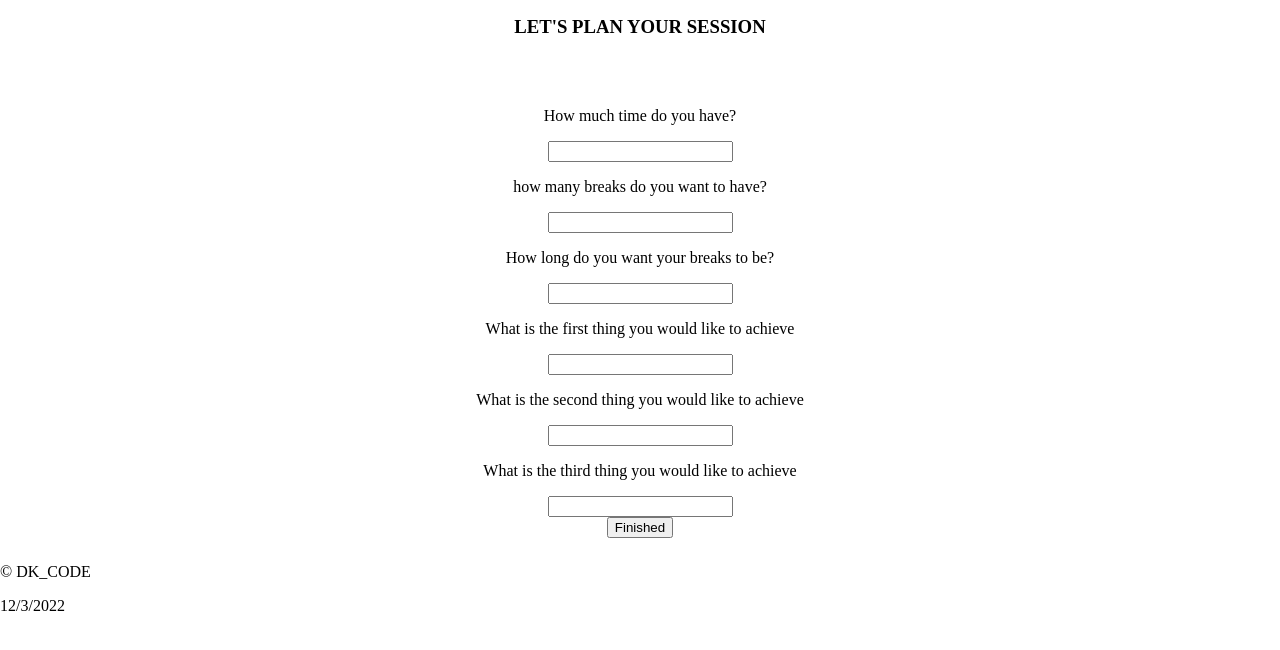
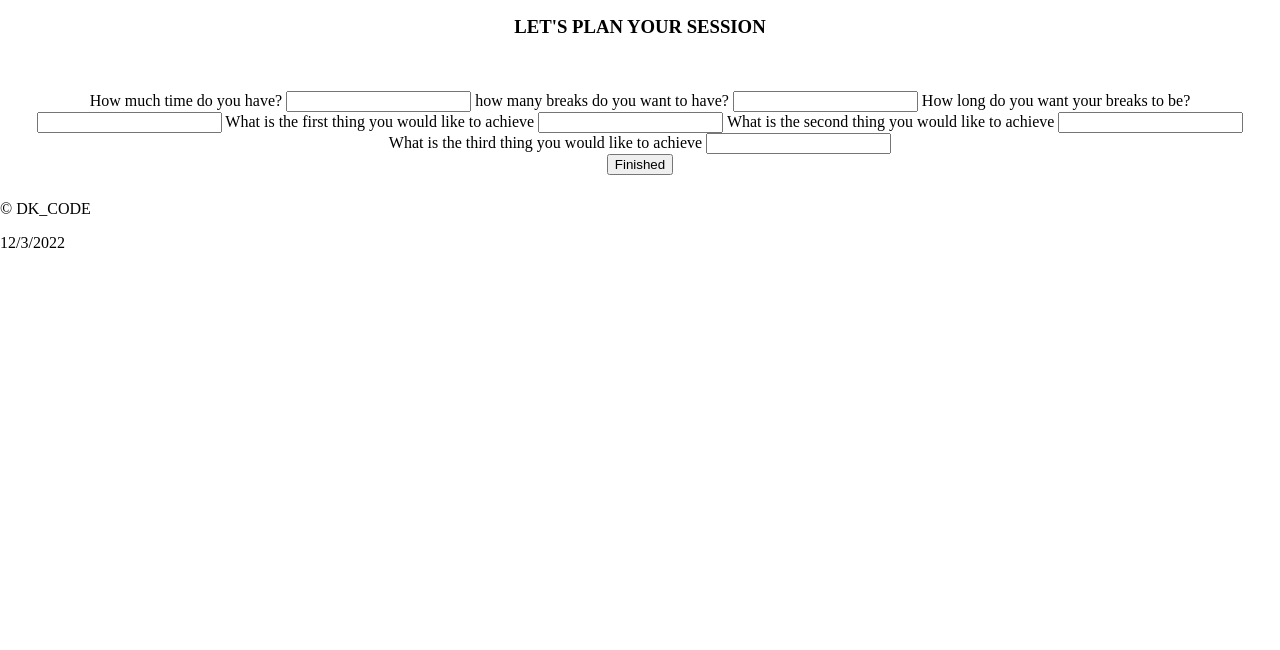
Before and after one commit to PHousden/Student-Planner, a plain HTML site: page src/main.html in a window 1280 px wide. Shown: the part 120-770 px from the top of the page. Drawn offline with Linux system fonts and the light colour scheme.

Commit message:
Edit the form

```diff
--- a/src/main.html
+++ b/src/main.html
@@ -21,20 +21,20 @@
 
 
     <main>
-      <div class="form">
-        <p>How much time do you have?</p>
+      <form class="form">
+        <label>How much time do you have?</label>
         <input type="text" />
-        <p>how many breaks do you want to have?</p>
+        <label>how many breaks do you want to have?</label>
         <input type="text" />
-        <p>How long do you want your breaks to be?</p>
+        <label>How long do you want your breaks to be?</label>
         <input type="text" />
-        <p>What is the first thing you would like to achieve</p>
+        <label>What is the first thing you would like to achieve</label>
         <input type="text" />
-        <p>What is the second thing you would like to achieve</p>
+        <label>What is the second thing you would like to achieve</label>
         <input type="text" />
-        <p>What is the third thing you would like to achieve</p>
+        <label>What is the third thing you would like to achieve</label>
         <input type="text" /><br />
-      </div>
+      </form>
 
       <div class="button">
         <button type="button">Finished</button>
```
